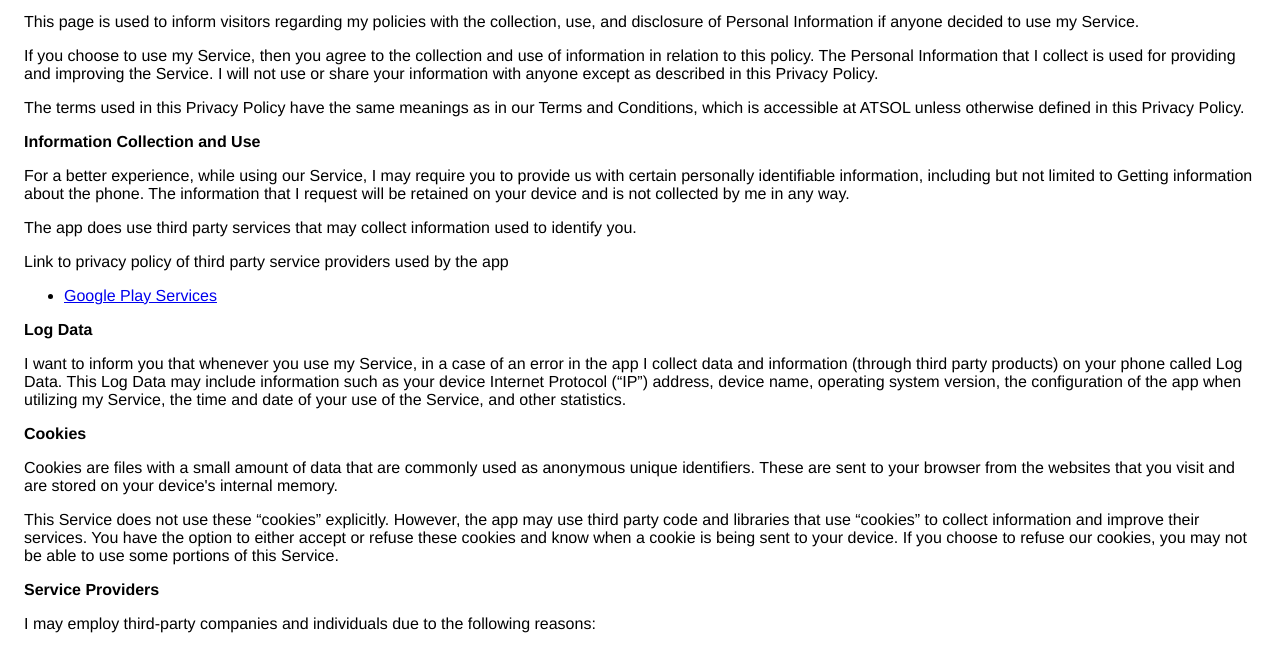
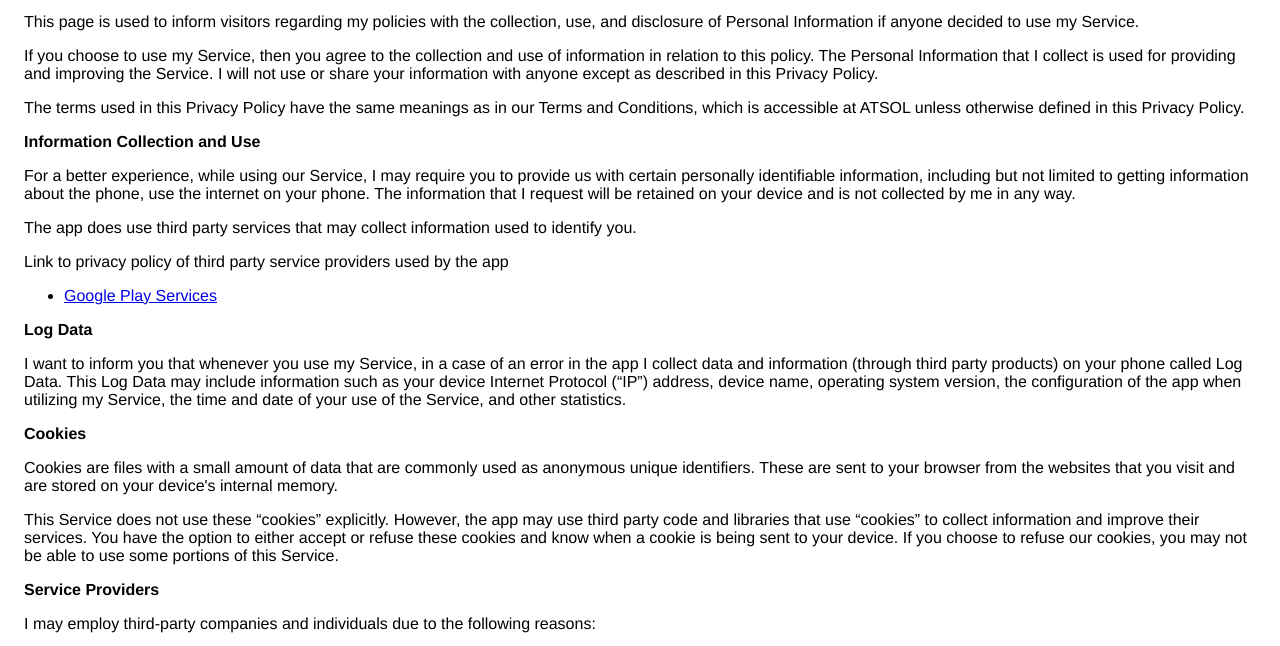
Before and after one commit to Skeif228/Privacy, a plain HTML site: page index.html in a window 1280 px wide. Shown: the part 113-759 px from the top of the page. Drawn offline with Linux system fonts and the light colour scheme.

Commit message:
Update index.html

```diff
--- a/index.html
+++ b/index.html
@@ -18,7 +18,7 @@
                   </p> <p>The terms used in this Privacy Policy have the same meanings as in our Terms and Conditions, which is
                     accessible at ATSOL unless otherwise defined in this Privacy Policy.
                   </p> <p><strong>Information Collection and Use</strong></p> <p>For a better experience, while using our Service, I may require you to provide us with certain
-                    personally identifiable information, including but not limited to Getting information about the phone. The information that I request will be retained on your device and is not collected by me in any way.
+                    personally identifiable information, including but not limited to getting information about the phone, use the internet on your phone. The information that I request will be retained on your device and is not collected by me in any way.
                   </p> <p>The app does use third party services that may collect information used to identify you.</p> <div><p>Link to privacy policy of third party service providers used by the app</p> <ul><li><a href="https://www.google.com/policies/privacy/" target="_blank">Google Play Services</a></li><!----><!----><!----><!----><!----><!----><!----><!----></ul></div> <p><strong>Log Data</strong></p> <p> I want to inform you that whenever you use my Service, in a case of
                     an error in the app I collect data and information (through third party products) on your phone
                     called Log Data. This Log Data may include information such as your device Internet Protocol (“IP”) address,
```
